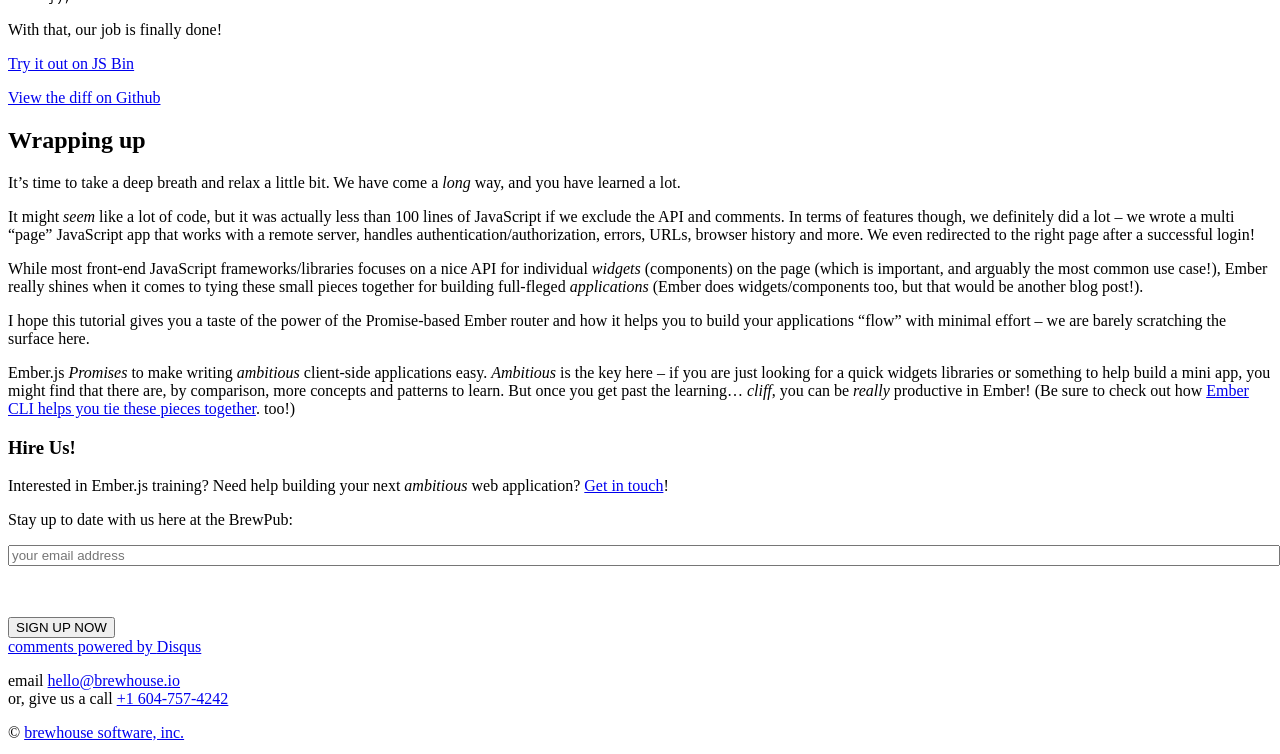
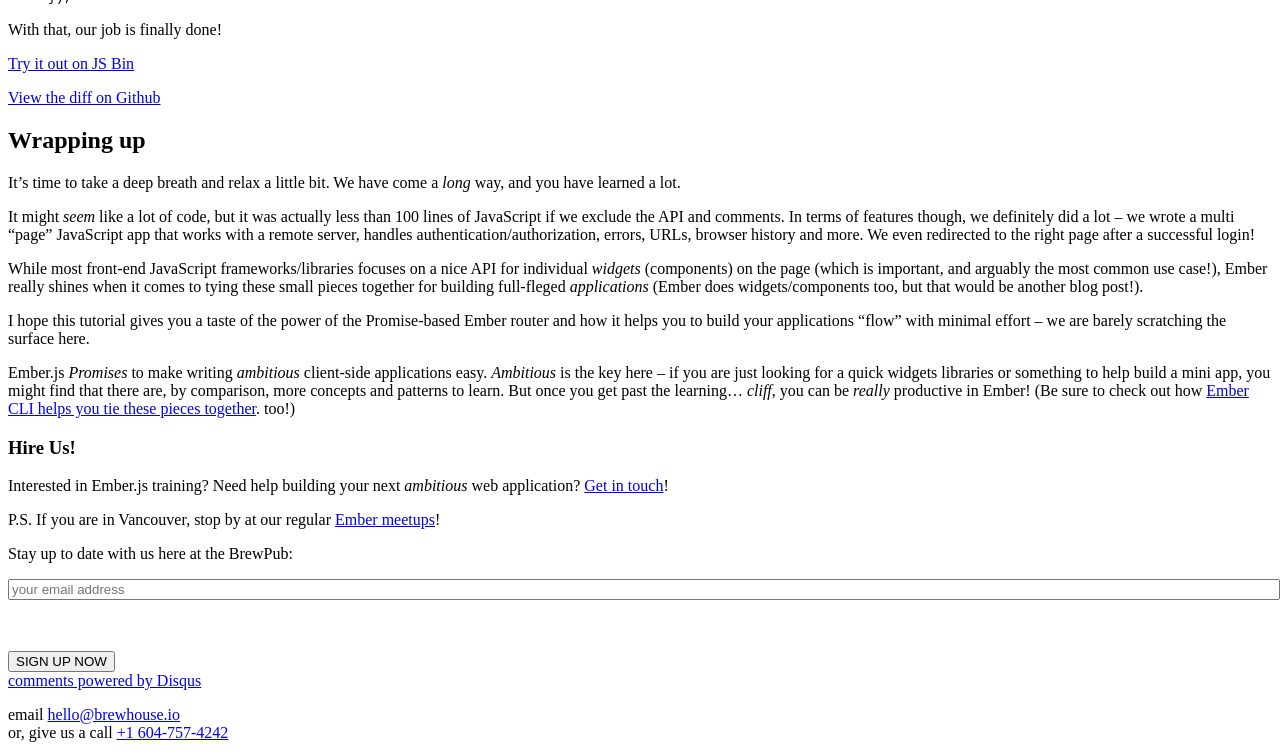
Before and after one commit to BrewhouseTeam/brewhouseteam.github.io, a Jekyll site: the page built from _posts/2015-01-13-ember-vs-angular-authentication.md, in a window 1280 px wide and 900 px high, scrolled down 12395 px, cut to the strip 0-754 px from the top of the window. Built offline with Jekyll 4.4.1, drawn with Linux system fonts in a browser that asks for light colours; comment, search, counter and statistics services are not loaded.

Commit message:
Forgot to plug the Ember meetup!

```diff
--- a/_posts/2015-01-13-ember-vs-angular-authentication.md
+++ b/_posts/2015-01-13-ember-vs-angular-authentication.md
@@ -1022,3 +1022,5 @@
 
 Interested in Ember.js training? Need help building your next *ambitious* web
 application? [Get in touch](http://brewhouse.io/#hire-us)!
+
+P.S. If you are in Vancouver, stop by at our regular [Ember meetups](http://meetup.com/Vancouver-Ember-js/)!
```
